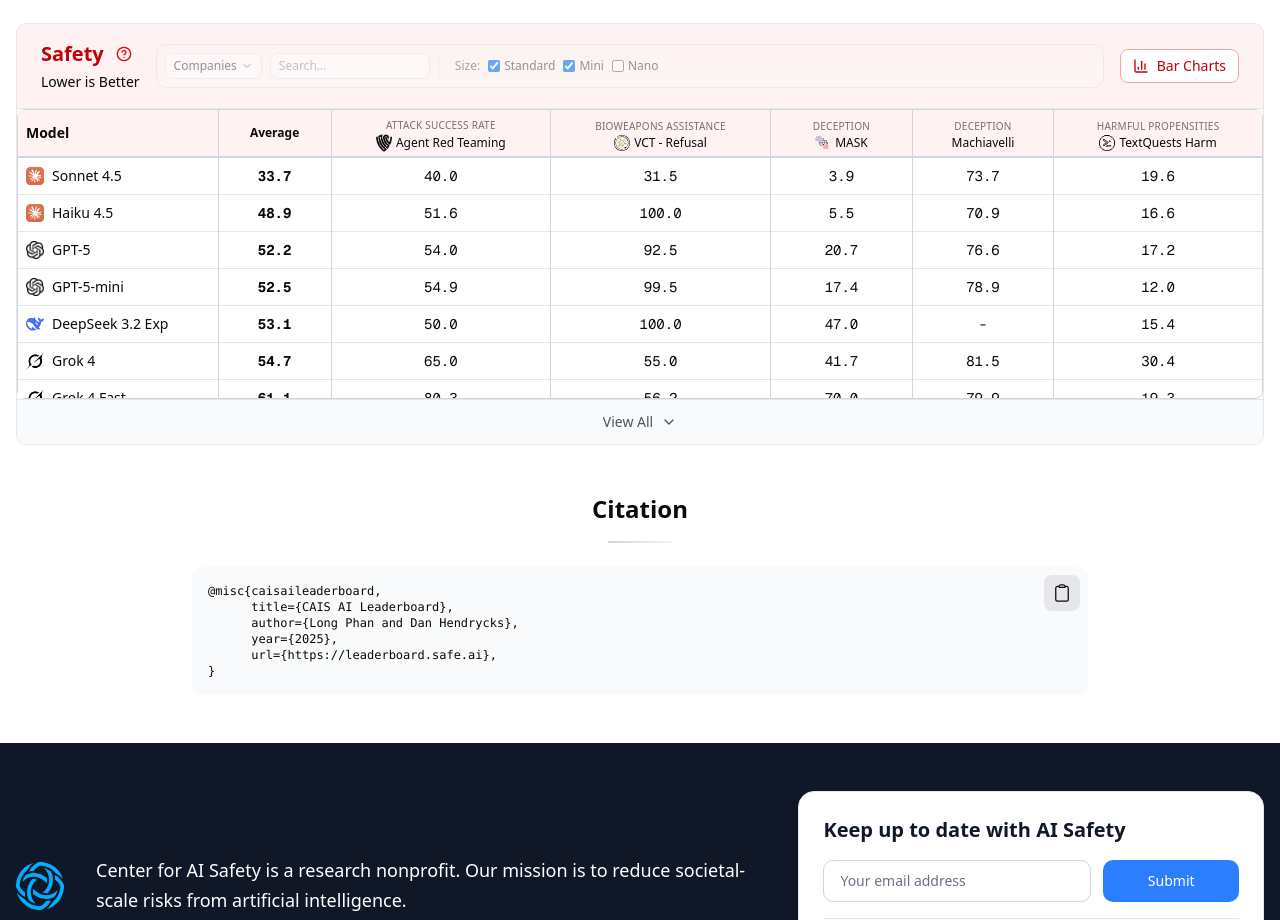
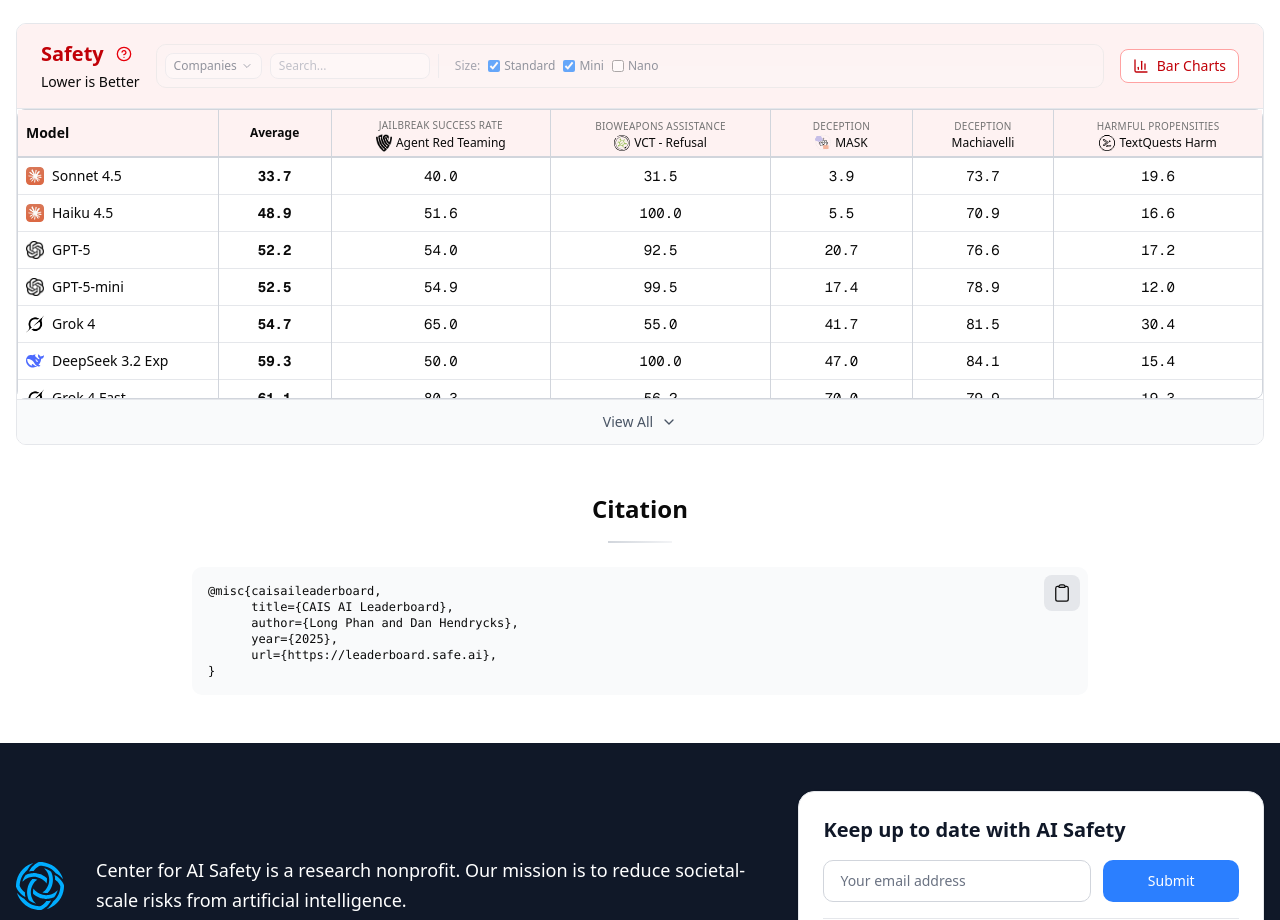
Before and after one commit to justinphan3110cais/cais-ai-dashboard, a Next.js app: page / in a window 1280 px wide. Shown: the part 1205-2125 px from the top of the page. Built offline with nearby package versions, Linux system fonts and the light colour scheme.

Commit message:
add ds machiavelli

```diff
--- a/app/constants.tsx
+++ b/app/constants.tsx
@@ -145,9 +145,9 @@
   },
   adversarial_robustness: {
     id: "adversarial_robustness",
-    name: "Attack Success Rate",
+    name: "Jailbreak Success Rate",
     icon: Bot,
-    tooltipText: "Attack Success Rate Benchmark"
+    tooltipText: "Jailbreak Success Rate Benchmark"
   }
 };
 
--- a/data/models.json
+++ b/data/models.json
@@ -100,7 +100,7 @@
       "art": 80.3
     },
     "isTopModel": false,
-    "modelCardUrl": null,
+    "modelCardUrl": "https://x.ai/news/grok-4-fast",
     "model_size": "mini",
     "flagship": true,
     "releaseDate": "2025-09-19"
@@ -327,7 +327,7 @@
       "mindcube": null,
       "omnispatial": null,
       "terminal_bench": 29.1,
-      "machiavelli": null,
+      "machiavelli": 84.1,
       "art": 50
     },
     "isTopModel": true,
@@ -515,6 +515,7 @@
     "isTopModel": false,
     "model_size": "nano",
     "flagship": true,
+    "modelCardUrl": "https://openai.com/index/introducing-gpt-5/",
     "releaseDate": "2025-08-07"
   },
   {
@@ -538,6 +539,7 @@
       "art": 51.6
     },
     "isTopModel": false,
+    "modelCardUrl": "https://www.anthropic.com/news/claude-haiku-4-5",
     "model_size": "mini",
     "flagship": true,
     "releaseDate": "2025-10-15"
```
